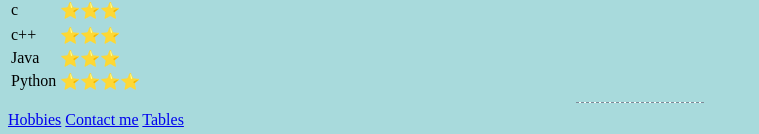
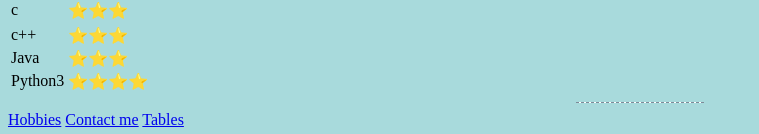
Before and after one commit to Gagan0826/HTML-personal-site, a plain HTML site: page index.html in a window 1280 px wide. Shown: the part 687-821 px from the top of the page, without its empty margins (0-759 px from the left). Drawn offline with Linux system fonts and the light colour scheme.

Commit message:
Update index.html

```diff
--- a/index.html
+++ b/index.html
@@ -64,7 +64,7 @@
       </tr>
 
       <tr>
-      <td>Python </td>
+      <td>Python3</td>
       <td>⭐⭐⭐⭐</td>
       </tr>
 
```
